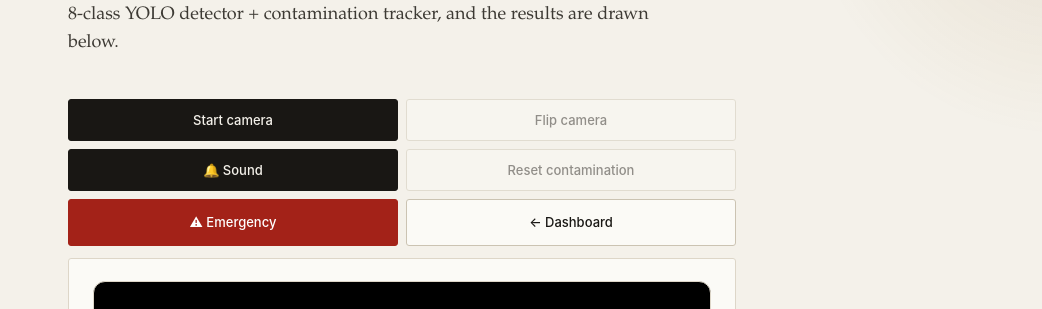
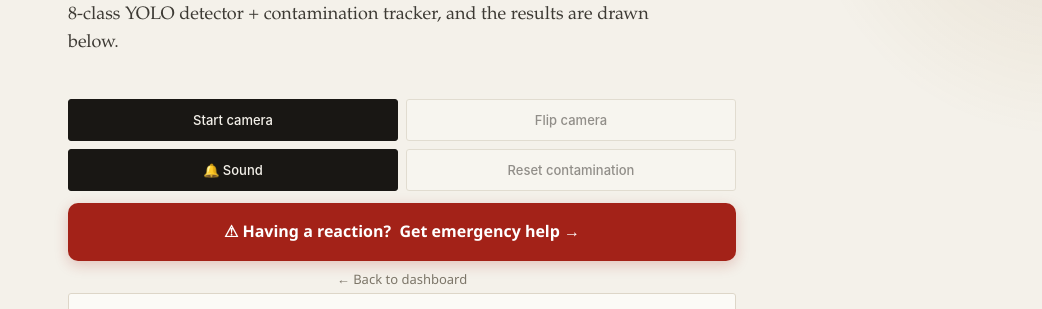
Before and after one commit to anantmehta20100-ant/tracksense, a Flask app: page /phone in a window 1280 px wide. Shown: the part 207-516 px from the top of the page, without its empty margins (238-1280 px from the left). Run offline with Flask 3, Linux system fonts and the light colour scheme; a map, chart or similar area stays blank; parts of the project's set-up code (start-up, migrations or seed data) failed here and were passed over; some libraries are stand-ins or nearby versions.

Commit message:
Fix stale-CSS emergency button on the phone/camera pages
phone.html and camera.html loaded /static/styles.css with no cache-buster, so
phones kept an old stylesheet without .btn-danger and the Emergency link fell
back to a plain browser link. Cache-bust both to ?v=5, and redesign the phone
page's emergency action as a prominent full-width red bar with self-contained
INLINE styles (immune to stylesheet caching), with a small "back to dashboard"
link beneath it.

Co-Authored-By: Claude Opus 4.8 <noreply@anthropic.com>

```diff
--- a/backend/templates/camera.html
+++ b/backend/templates/camera.html
@@ -4,7 +4,7 @@
   <meta charset="utf-8" />
   <meta name="viewport" content="width=device-width, initial-scale=1" />
   <title>TrackSense — Live Camera (YOLO)</title>
-  <link rel="stylesheet" href="/static/styles.css" />
+  <link rel="stylesheet" href="/static/styles.css?v=5" />
   <style>
     .cam-wrap { max-width: 980px; }
     .cam-stage {
--- a/backend/templates/phone.html
+++ b/backend/templates/phone.html
@@ -4,7 +4,7 @@
   <meta charset="utf-8" />
   <meta name="viewport" content="width=device-width, initial-scale=1, maximum-scale=1" />
   <title>TrackSense — Phone Camera</title>
-  <link rel="stylesheet" href="/static/styles.css" />
+  <link rel="stylesheet" href="/static/styles.css?v=5" />
   <style>
     .ph-wrap { max-width: 720px; }
     .ph-stage { position: relative; background: #000; border: 1px solid var(--rule);
@@ -12,6 +12,20 @@
     .ph-stage canvas { width: 100%; display: block; }
     .ph-actions { display: flex; gap: 8px; margin: 12px 0; flex-wrap: wrap; }
     .ph-actions .btn { flex: 1 1 40%; text-align: center; padding: 12px; }
+    /* Emergency call-to-action: self-contained styles (no reliance on cached
+       styles.css) so it always renders as a prominent red bar. */
+    .em-cta {
+      display: flex; align-items: center; justify-content: center; gap: 10px;
+      width: 100%; text-decoration: none; box-sizing: border-box;
+      background: #a32218; color: #fff; font-weight: 700; font-size: 16px;
+      padding: 16px 18px; border-radius: 10px; margin: 4px 0 8px;
+      font-family: ui-sans-serif, "Segoe UI", system-ui, sans-serif;
+      box-shadow: 0 4px 14px rgba(163, 34, 24, .22);
+    }
+    .em-cta:active { transform: translateY(1px); }
+    .em-back { text-align: center; margin: 2px 0 0; }
+    .em-back a { color: var(--muted); font-size: 13px; text-decoration: none;
+      font-family: ui-sans-serif, "Segoe UI", system-ui, sans-serif; }
     .ph-msg { padding: 22px 16px; color: var(--muted); font-size: 14px; }
     .ph-msg.err { color: var(--high-ink); }
     .ph-stat { font-size: 12px; color: var(--muted); margin: 4px 0 12px;
@@ -54,9 +68,10 @@
       <button class="btn" id="flip" disabled>Flip camera</button>
       <button class="btn btn-primary" id="sound">🔔 Sound</button>
       <button class="btn" id="reset" disabled>Reset contamination</button>
-      <a class="btn btn-danger" href="/alert">⚠ Emergency</a>
-      <a class="btn" href="/">&larr; Dashboard</a>
     </div>
+
+    <a class="em-cta" href="/alert">⚠ Having a reaction? &nbsp;Get emergency help &rarr;</a>
+    <p class="em-back"><a href="/">&larr; Back to dashboard</a></p>
 
     <section class="panel">
       <div class="ph-stage">
```
